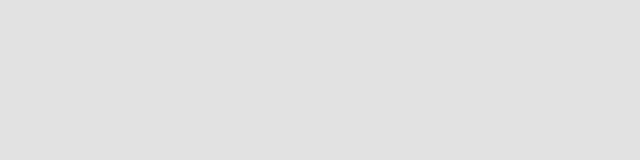
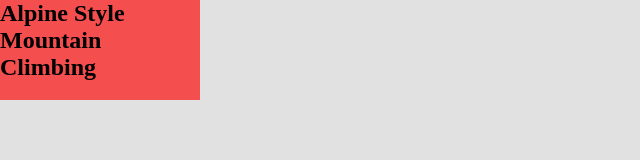
Before and after one commit to designOm/project_02, a plain HTML site: page index.html in a window 1280 px wide. Shown: the whole page, without its empty margins (0-640 px from the left). Drawn offline with Linux system fonts and the light colour scheme.

Commit message:
Git Refreshed

```diff
--- a/index.html
+++ b/index.html
@@ -10,7 +10,9 @@
 <body>
     <div id="app" class="home">
         <div class="sidebar">
-            <aside class="sidebar__heading"></aside>
+            <aside class="sidebar__heading">
+              <h1>Alpine Style Mountain Climbing</h1>
+            </aside>
             <aside class="sidebar__menu"></aside>
         </div>
         <main class="main"></main>
--- a/style.scss
+++ b/style.scss
@@ -17,6 +17,10 @@ body{
     }
     .sidebar{
         width: 200px;
+        &__heading{
+            background-color: $primaryColor;
+            min-height: 100px;
+        }
         // background-color: $primaryColor;
     }
     .main{
```
Also changed, not shown: style.css, 1 other file.
